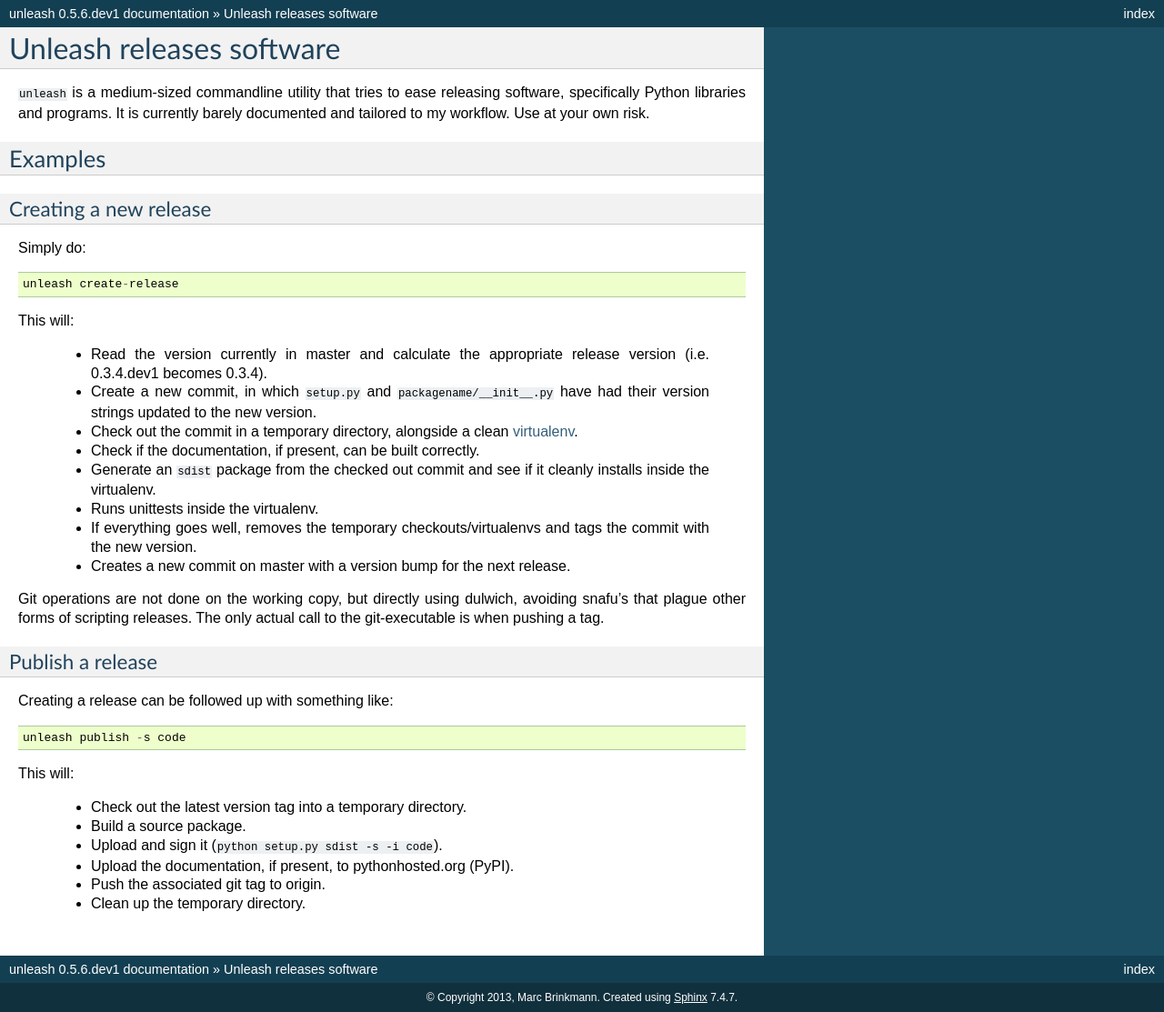
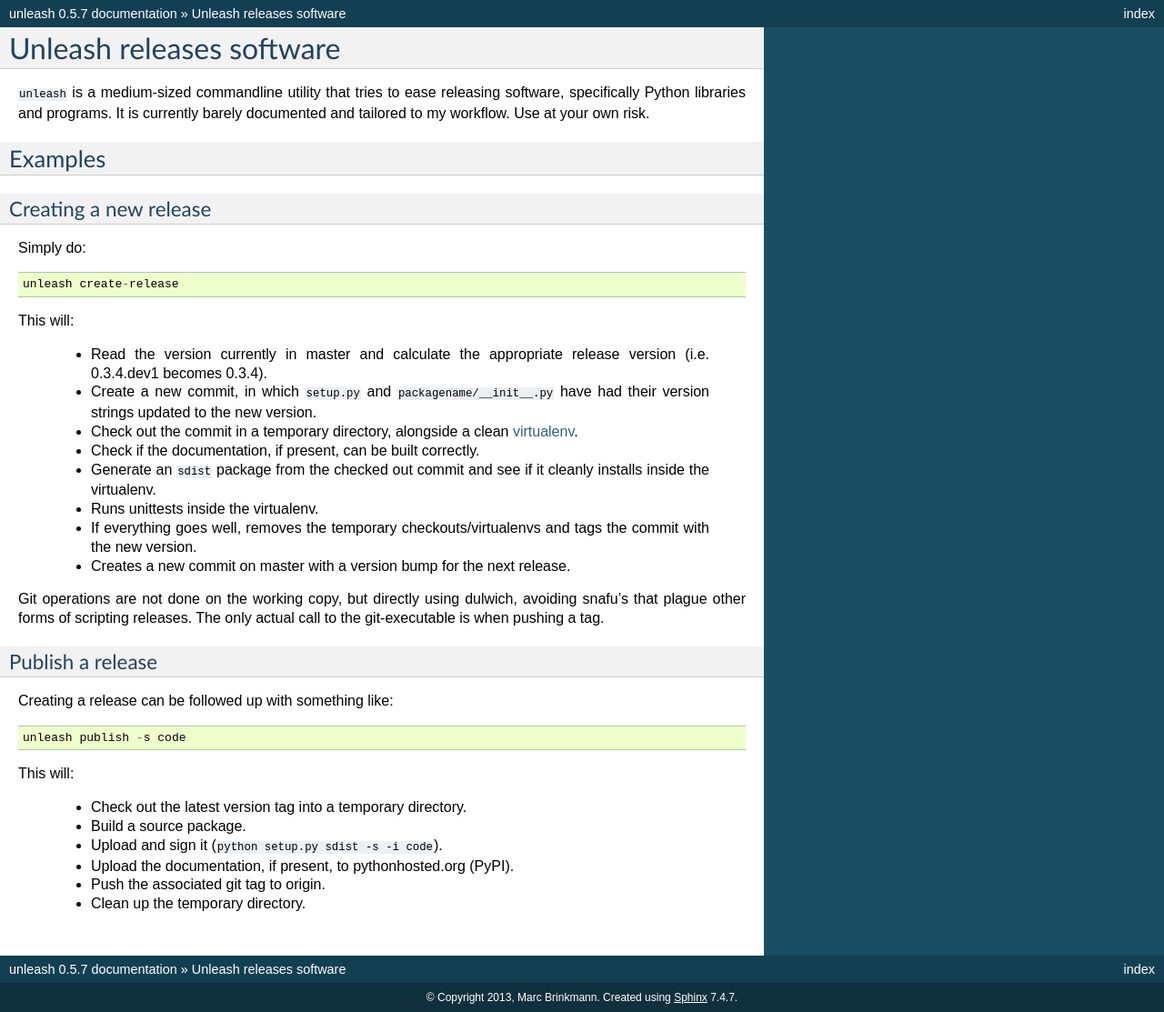
Before and after one commit to mbr/unleash, a Sphinx documentation site: the page built from docs/index.rst, in a window 1280 px wide. Shown: the whole page at 91% size. Built offline with Sphinx 7.4.7, drawn with Linux system fonts in a browser that asks for light colours.

Commit message:
Release version 0.5.7.
(commit by unleash 0.5.6.dev1)

```diff
--- a/docs/conf.py
+++ b/docs/conf.py
@@ -48,9 +48,9 @@
 # built documents.
 #
 # The short X.Y version.
-version = '0.5.6'
+version = '0.5.7'
 # The full version, including alpha/beta/rc tags.
-release = '0.5.6.dev1'
+release = '0.5.7'
 
 # The language for content autogenerated by Sphinx. Refer to documentation
 # for a list of supported languages.
--- a/setup.py
+++ b/setup.py
@@ -12,7 +12,7 @@
 
 setup(
     name='unleash',
-    version='0.5.6.dev1',
+    version='0.5.7',
     description=('Creates release commits directly in git, unleashes them on '
                  'PyPI and pushes tags to github.'),
     long_description=read('README.rst'),
--- a/unleash/__init__.py
+++ b/unleash/__init__.py
@@ -1 +1 @@
-__version__ = '0.5.6.dev1'
+__version__ = '0.5.7'
```
